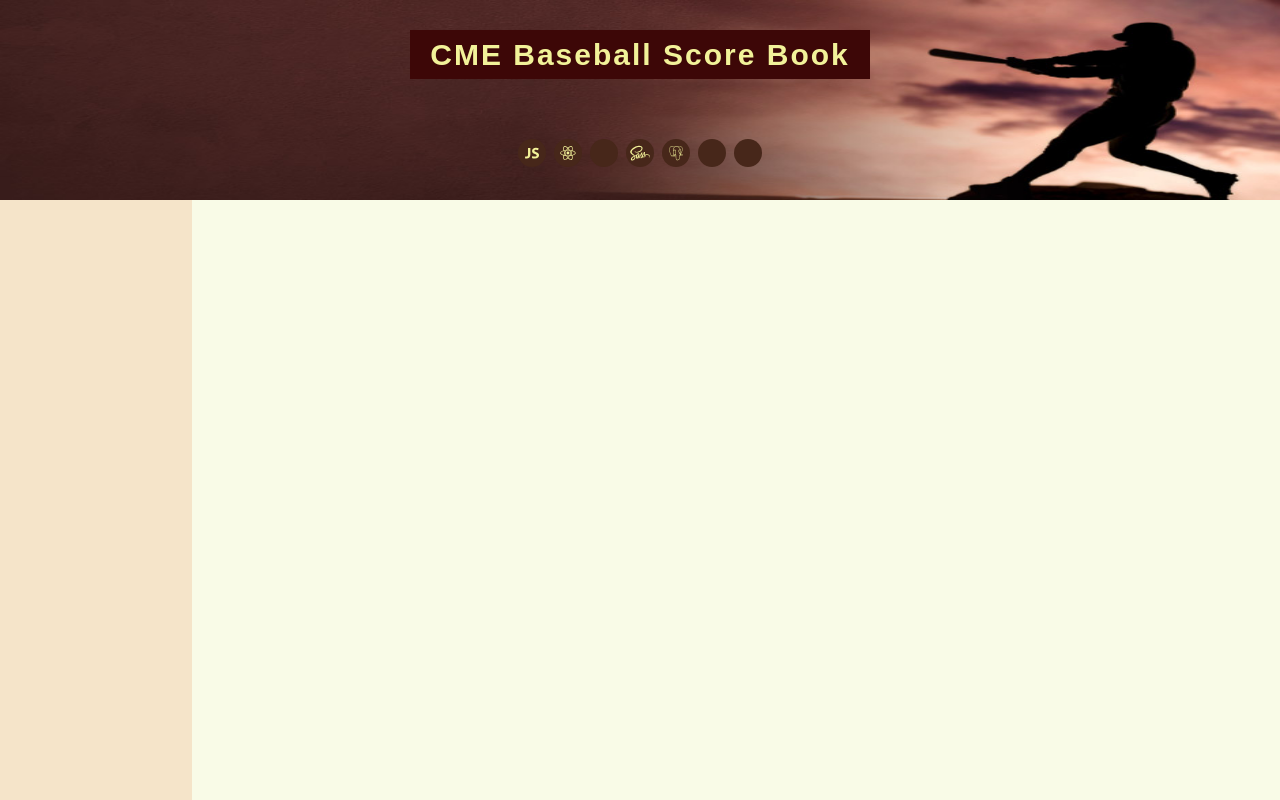
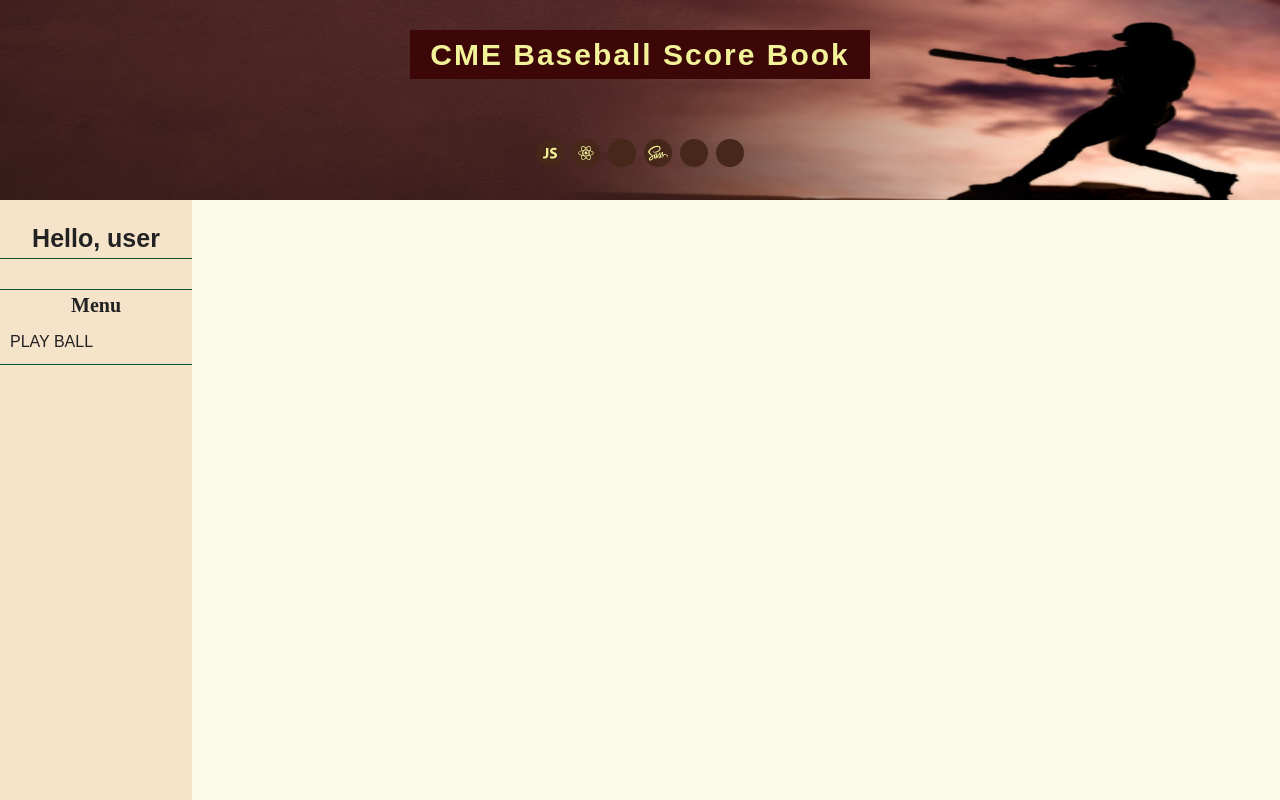
Before and after one commit to hiba02/cme-baseball-frontend, a React (Create React App) app: page / in a window 1280 px wide. Shown: the top 800 px of the page. Built offline with nearby package versions, Linux system fonts and the light colour scheme; a web font is replaced by a local one.

Commit message:
initial setup for Nav component

```diff
--- a/src/App.js
+++ b/src/App.js
@@ -3,15 +3,21 @@ import "./App.scss";
 import { BrowserRouter as Router, Switch, Route, Link } from "react-router-dom";
 
 import Header from "./components/Header";
+import Nav from "./components/Nav";
 
 function App() {
+  const [userInfo, setUserInfo] = useState(null);
+  const [currentTeam, setCurrentTeam] = useState("");
+
   return (
     <div id="wrap">
       <Router>
         <header>
           <Header />
         </header>
-        <aside></aside>
+        <aside>
+          <Nav userInfo={userInfo} currentTeam={currentTeam} />
+        </aside>
         <section></section>
         <footer></footer>
       </Router>
--- a/src/components/Header.js
+++ b/src/components/Header.js
@@ -1,7 +1,7 @@
 import React from "react";
 import "./Header.scss";
 
-import { BrowserRouter as Router, Switch, Route, Link } from "react-router-dom";
+import { BrowserRouter as Link } from "react-router-dom";
 import { DiJavascript1, DiReact, DiPostgresql, DiSass } from "react-icons/di";
 
 export default function Header(props) {
@@ -53,7 +53,7 @@ export default function Header(props) {
                     <span>Sass</span>
                   </a>
                 </li>
-                <li>
+                {/* <li>
                   <a
                     className="react-icon"
                     target="_blank"
@@ -62,7 +62,7 @@ export default function Header(props) {
                     <DiPostgresql />
                     <span>Postgresql</span>
                   </a>
-                </li>
+                </li> */}
 
                 <li>
                   <a
@@ -73,18 +73,6 @@ export default function Header(props) {
                     <span>Github</span>
                   </a>
                 </li>
-                {/* <li>
-                  <a href="#">
-                    <i className="fa fa-facebook-square" aria-hidden="true"></i>
-                    <span>Facebook</span>
-                  </a>
-                </li> */}
-                {/* <li>
-                  <a href="#">
-                    <i className="fa fa-twitter" aria-hidden="true"></i>
-                    <span>twitter</span>
-                  </a>
-                </li> */}
                 <li>
                   <a
                     target="_blank"
--- /dev/null
+++ b/src/components/Nav.js
@@ -0,0 +1,70 @@
+import React from "react";
+import "./Nav.scss";
+import "./Slideshow";
+// npm install react-router-dom
+import { BrowserRouter as Router, Switch, Route, Link } from "react-router-dom";
+import NewWindow from "react-new-window";
+import Slideshow from "./Slideshow";
+
+const Nav = ({ userInfo, currentTeam }) => {
+  console.log("Nav conponent userInfo", userInfo);
+  console.log("Nav conponent currentTeam", currentTeam);
+  let userFirstName = "";
+  if (userInfo) {
+    userFirstName = userInfo.first_name;
+  } else {
+    userFirstName = "user";
+  }
+
+  return (
+    <article className="Nav_component">
+      <div className="menu">
+        <p className="Nav-title">Hello, {userFirstName}</p>
+        {currentTeam ? <p>Team</p> : ""}
+        {currentTeam ? <p className="Nav-team"> {currentTeam}</p> : ""}
+        <h4 className="col_title">Menu</h4>
+
+        {userInfo ? (
+          <ul>
+            <li>
+              <Link to="/createTeam" className="menu_link">
+                Create team{" "}
+                <i className="fa fa-angle-double-right" aria-hidden="true"></i>
+              </Link>
+            </li>
+            <li>
+              <Link to="/showTeam" className="menu_link">
+                Show Teams{" "}
+                <i className="fa fa-angle-double-right" aria-hidden="true"></i>
+              </Link>
+            </li>
+            <li>
+              <Link to="/createPlayer" className="menu_link">
+                Create Player{" "}
+                <i className="fa fa-angle-double-right" aria-hidden="true"></i>
+              </Link>
+            </li>
+            <li>
+              <Link to="/showPlayer" className="menu_link">
+                Show Players{" "}
+                <i className="fa fa-angle-double-right" aria-hidden="true"></i>
+              </Link>
+            </li>
+          </ul>
+        ) : (
+          ""
+        )}
+        <ul>
+          <li>
+            <Link to="/playball" className="menu_link">
+              Play ball{" "}
+              <i className="fa fa-angle-double-right" aria-hidden="true"></i>
+            </Link>
+          </li>
+        </ul>
+      </div>
+    </article>
+  );
+};
+
+export default Nav;
--- /dev/null
+++ b/src/components/Nav.scss
@@ -0,0 +1,61 @@
+.menu .Nav-title {
+  margin-top: 20px;
+  border-bottom: 1px solid #105834;
+  font-weight: bold;
+}
+
+.menu .Nav-team {
+  margin-top: 10px;
+  background: #79ebb2;
+  font-weight: bold;
+  // border-bottom: 1px solid #105834;
+}
+.menu h4 {
+  margin-top: 30px;
+  font-family: "Bungee Inline", cursive;
+  font-weight: bold;
+  font-size: 20px;
+  display: flex;
+  justify-content: center;
+  border-top: 1px solid #105834;
+}
+
+.menu p {
+  font-size: 25px;
+  // font-weight: bold;
+  font-family: "Source Sans Pro", sans-serif;
+  display: flex;
+  justify-content: center;
+}
+
+.menu li {
+  position: relative;
+}
+.menu li a {
+  font-size: 16px;
+  text-transform: uppercase;
+  color: #212121;
+  border-bottom: 1px solid #105834;
+  padding: 10px;
+  display: block;
+}
+
+.menu .menu_link {
+  font-size: 16px;
+  text-transform: uppercase;
+  color: #212121;
+  border-bottom: 1px solid #105834;
+  padding: 10px;
+  display: block;
+}
+
+.menu li a i {
+  position: absolute;
+  right: 10px;
+  top: 15px;
+}
+.menu li a:hover {
+  box-shadow: inset 180px 0 0 0 rgb(196, 196, 105);
+  color: #fff;
+  background: rgba(23, 153, 99, 0.9);
+}
```
